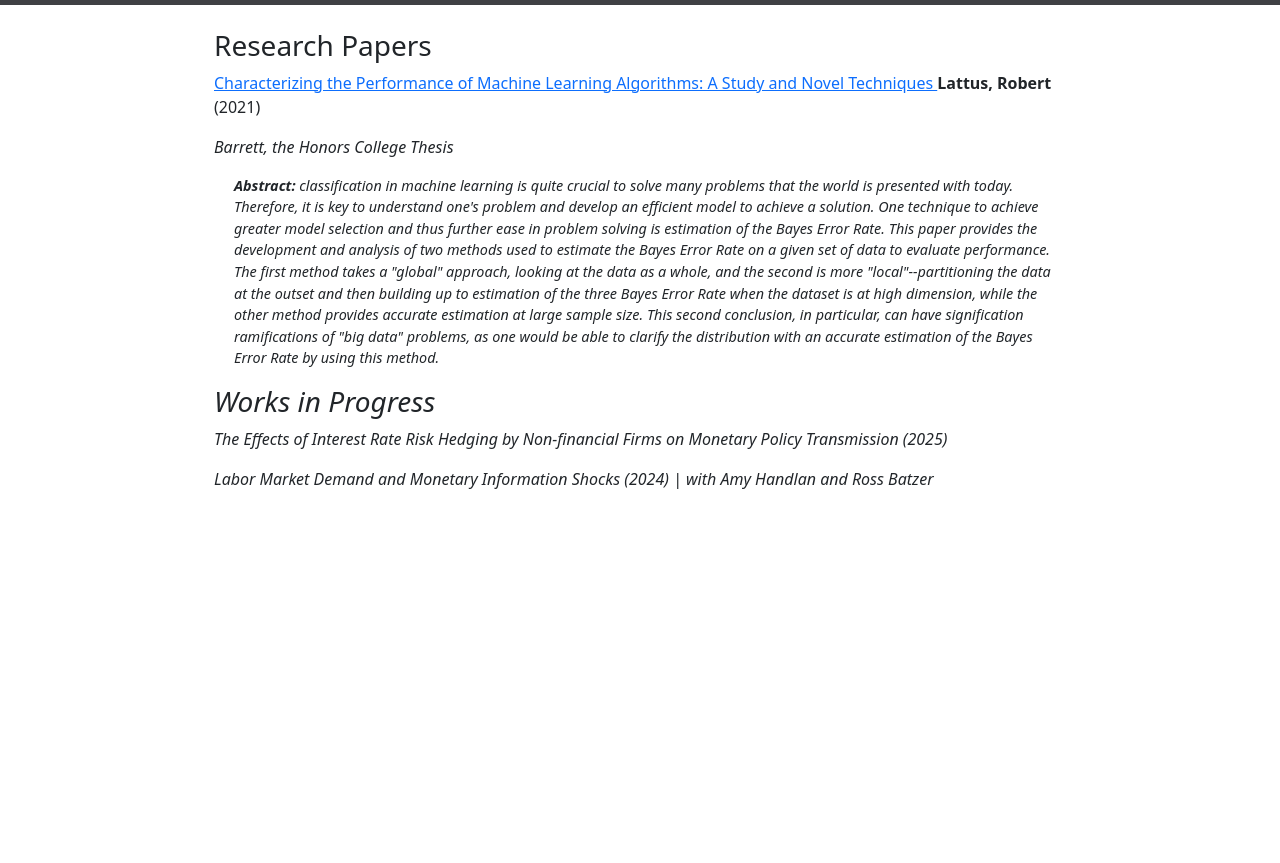
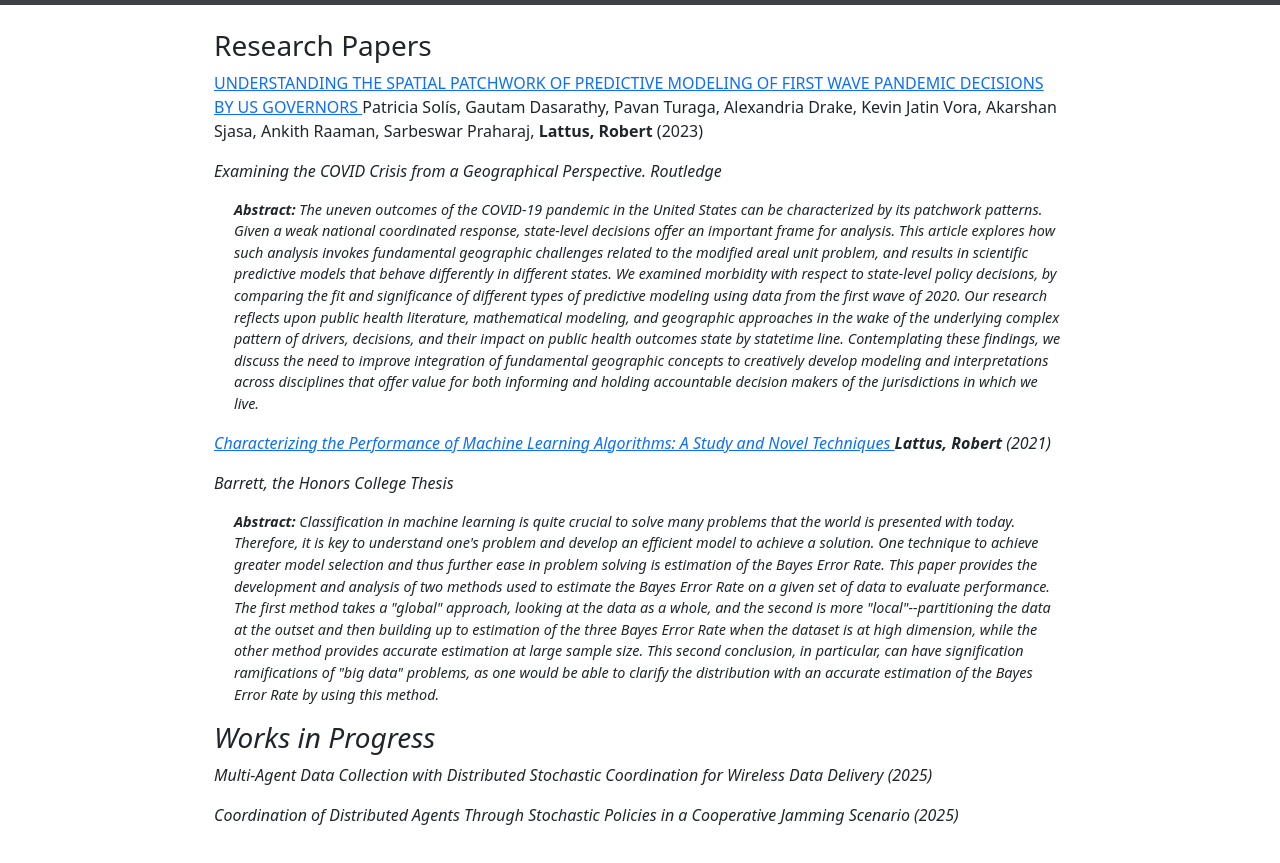
Before and after one commit to rtlattus/website.io, a plain HTML site: page research.html in a window 1280 px wide. Shown: the part 51-914 px from the top of the page. Before the commit the page ends 800 px from the top, so only its background shows below. Drawn offline with nearby package versions, Linux system fonts and the light colour scheme.

Commit message:
Add files via upload

```diff
--- a/research.html
+++ b/research.html
@@ -61,6 +61,19 @@
   <h3>Research Papers</h3>
 
   <p>
+    <a href="https://doi.org/10.1080/00167428.2021.1947139" class="maroon-link">
+      UNDERSTANDING THE SPATIAL PATCHWORK OF PREDICTIVE MODELING OF FIRST WAVE PANDEMIC DECISIONS BY US GOVERNORS
+    </a>
+     Patricia Solís, Gautam Dasarathy, Pavan Turaga, Alexandria Drake, Kevin Jatin Vora, Akarshan Sjasa, Ankith Raaman, Sarbeswar Praharaj, <strong>Lattus, Robert</strong> (2023)
+  </p>
+  <p>
+    <em>Examining the COVID Crisis from a Geographical Perspective<em/>. Routledge
+  </p>
+  <p style="margin-left: 20px; font-size: 0.9em;">
+    <strong>Abstract:</strong> The uneven outcomes of the COVID-19 pandemic in the United States can be characterized by its patchwork patterns. Given a weak national coordinated response, state-level decisions offer an important frame for analysis. This article explores how such analysis invokes fundamental geographic challenges related to the modified areal unit problem, and results in scientific predictive models that behave differently in different states. We examined morbidity with respect to state-level policy decisions, by comparing the fit and significance of different types of predictive modeling using data from the first wave of 2020. Our research reflects upon public health literature, mathematical modeling, and geographic approaches in the wake of the underlying complex pattern of drivers, decisions, and their impact on public health outcomes state by statetime line. Contemplating these findings, we discuss the need to improve integration of fundamental geographic concepts to creatively develop modeling and interpretations across disciplines that offer value for both informing and holding accountable decision makers of the jurisdictions in which we live.
+  </p>
+
+  <p>
     <a href="https://keep.lib.asu.edu/items/161220" class="maroon-link">
       Characterizing the Performance of Machine Learning Algorithms: A Study and Novel Techniques
     </a>
@@ -70,14 +83,14 @@
     <em>Barrett, the Honors College Thesis<em/>
   </p>
   <p style="margin-left: 20px; font-size: 0.9em;">
-    <strong>Abstract:</strong> classification in machine learning is quite crucial to solve many problems that the world is presented with today. Therefore, it is key to understand one's problem and develop an efficient model to achieve a solution. One technique to achieve greater model selection and thus further ease in problem solving is estimation of the Bayes Error Rate. This paper provides the development and analysis of two methods used to estimate the Bayes Error Rate on a given set of data to evaluate performance. The first method takes a "global" approach, looking at the data as a whole, and the second is more "local"--partitioning the data at the outset and then building up to estimation of the three Bayes Error Rate when the dataset is at high dimension, while the other method provides accurate estimation at large sample size. This second conclusion, in particular, can have signification ramifications of "big data" problems, as one would be able to clarify the distribution with an accurate estimation of the Bayes Error Rate by using this method.
+    <strong>Abstract:</strong> Classification in machine learning is quite crucial to solve many problems that the world is presented with today. Therefore, it is key to understand one's problem and develop an efficient model to achieve a solution. One technique to achieve greater model selection and thus further ease in problem solving is estimation of the Bayes Error Rate. This paper provides the development and analysis of two methods used to estimate the Bayes Error Rate on a given set of data to evaluate performance. The first method takes a "global" approach, looking at the data as a whole, and the second is more "local"--partitioning the data at the outset and then building up to estimation of the three Bayes Error Rate when the dataset is at high dimension, while the other method provides accurate estimation at large sample size. This second conclusion, in particular, can have signification ramifications of "big data" problems, as one would be able to clarify the distribution with an accurate estimation of the Bayes Error Rate by using this method.
   </p>
 
   <h3>Works in Progress</h3>
 
-  <p>The Effects of Interest Rate Risk Hedging by Non-financial Firms on Monetary Policy Transmission (2025) </p>
+  <p>Multi-Agent Data Collection with Distributed Stochastic Coordination for Wireless Data Delivery (2025) </p>
 
-  <p>Labor Market Demand and Monetary Information Shocks (2024) | with Amy Handlan and Ross Batzer  </p>
+  <p>Coordination of Distributed Agents Through Stochastic Policies in a Cooperative Jamming Scenario (2025) </p>
 </div>
 
 </body>
```
